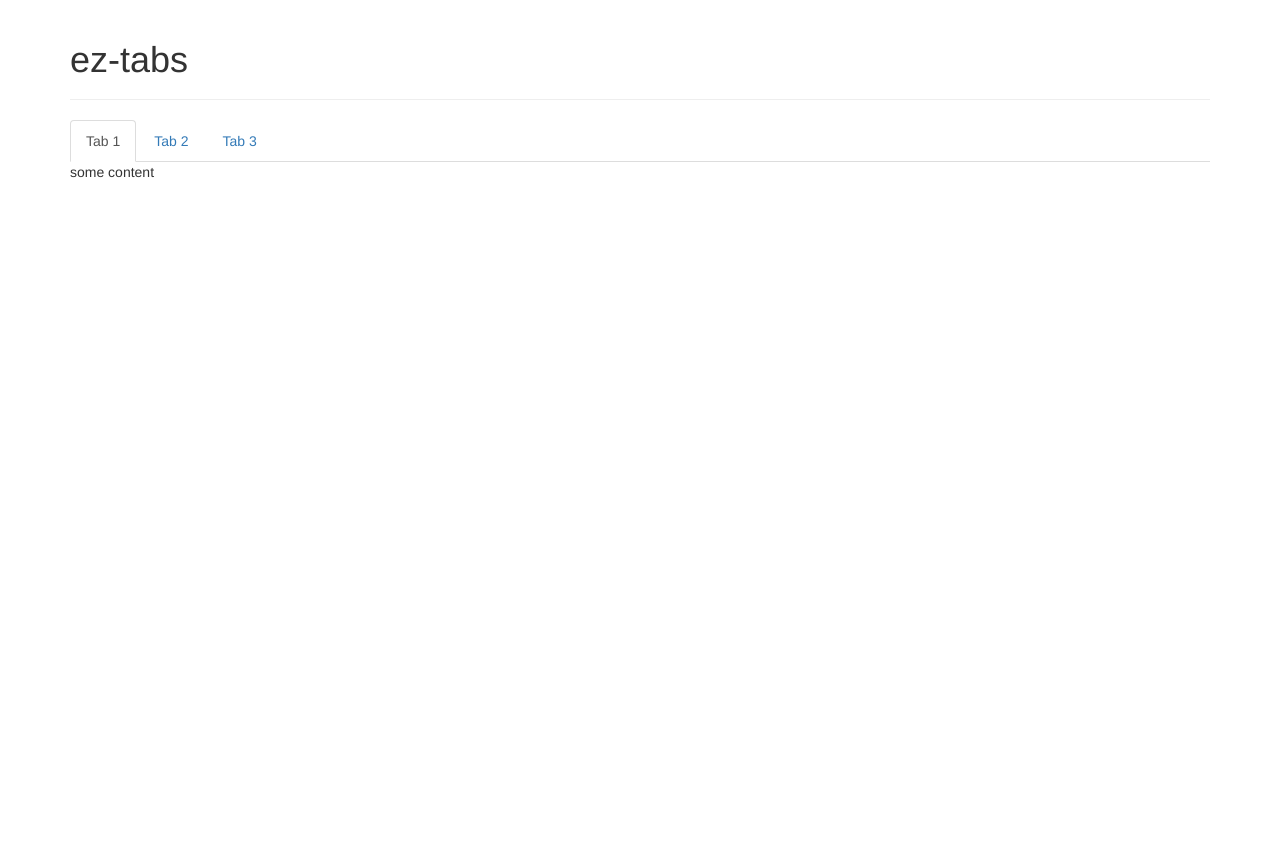
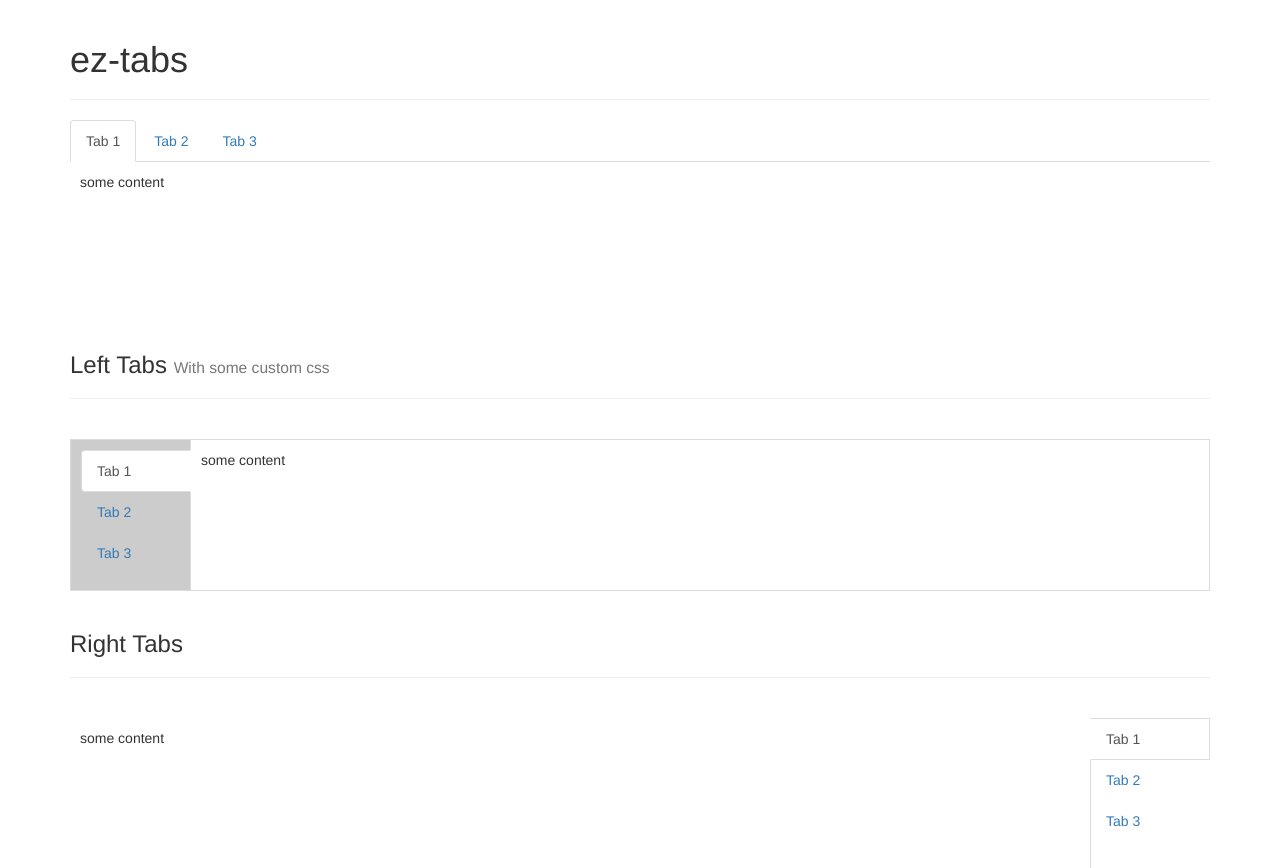
Before and after one commit to jdewit/ez-tabs, a website: page index.html in a window 1280 px wide. Before the commit the page ends 800 px from the top, so only its background shows below. Drawn offline with nearby package versions, Linux system fonts and the light colour scheme.

Commit message:
add css for left & right tabs

```diff
--- a/Gruntfile.js
+++ b/Gruntfile.js
@@ -29,13 +29,23 @@ module.exports = function(grunt) {
         singleRun: true
       }
     },
+    less: {
+      options: {
+        compress: true
+      },
+      styles: {
+        files: {
+          'dist/ez-tabs.min.css': ['src/*.less']
+        }
+      }
+    },
     ngtemplates:  {
       ezTabs:      {
-        src:      'src/*.html',
+        src:      'src/views/**/*.html',
         dest:     'dist/ez-tabs-tpl.min.js',
         options: {
           module: 'ez.tabs',
-          url: function(url) { return url.replace('src/', ''); }
+          url: function(url) { return url.replace('src/views/', ''); }
         }
       }
     },
@@ -46,16 +56,25 @@ module.exports = function(grunt) {
           'dist/ez-tabs-tpl.min.js': ['dist/ez-tabs-tpl.min.js'],
         }
       }
+    },
+    watch: {
+      dev: {
+        files: ['src/**/*'],
+        tasks: ['default']
+      }
     }
+
   });
 
   grunt.loadNpmTasks('grunt-contrib-jshint');
   grunt.loadNpmTasks('grunt-contrib-uglify');
+  grunt.loadNpmTasks('grunt-contrib-watch');
+  grunt.loadNpmTasks('grunt-contrib-less');
   grunt.loadNpmTasks('grunt-karma');
   grunt.loadNpmTasks('grunt-angular-templates');
   grunt.loadNpmTasks('grunt-bump');
 
-  grunt.registerTask('default', ['jshint', 'uglify']);
+  grunt.registerTask('default', ['jshint', 'ngtemplates', 'uglify', 'less']);
 
   grunt.registerTask('test', ['karma:singleRun']);
 
--- a/index.html
+++ b/index.html
@@ -9,9 +9,26 @@
   <script src="//ajax.googleapis.com/ajax/libs/angularjs/1.2.26/angular.js"></script>
   <!--dependencies end -->
 
+  <link href="dist/ez-tabs.min.css" rel="stylesheet"/>
   <script src="src/ez-tabs.js"></script>
   <script src="dist/ez-tabs-tpl.min.js"></script>
 
+  <style>
+    .tabs-left {
+      border: 1px solid #ddd;
+      background-color: #ccc;
+    }
+    .tabs-left .tab-content {
+      background-color: #fff;
+    }
+    .tabs-left li {
+      padding-left: 10px;
+    }
+    .tabs-left li:first-child {
+      padding-top: 10px;
+    }
+
+  </style>
   <script>
     angular.module('myApp', ['ez.tabs'])
 
@@ -40,6 +57,39 @@
           More content
         </tab>
       </tabset>
+      <br>
+      <h3>Left Tabs <small>With some custom css</small></h3>
+      <hr>
+      <br>
+      <tabset class="tabs-left">
+        <tab>
+          <tab-heading>Tab 1</tab-heading>
+          some content
+        </tab>
+        <tab heading="Tab 2">
+          Other content
+        </tab>
+        <tab heading="Tab 3">
+          More content
+        </tab>
+      </tabset>
+      <br>
+      <h3>Right Tabs</h3>
+      <hr>
+      <br>
+      <tabset class="tabs-right">
+        <tab>
+          <tab-heading>Tab 1</tab-heading>
+          some content
+        </tab>
+        <tab heading="Tab 2">
+          Other content
+        </tab>
+        <tab heading="Tab 3">
+          More content
+        </tab>
+      </tabset>
+
     </div>
   </div>
 </body>
--- a/package.json
+++ b/package.json
@@ -19,6 +19,7 @@
     "grunt-angular-templates": "^0.5.7",
     "grunt-bump": "0.0.11",
     "grunt-contrib-jshint": "*",
+    "grunt-contrib-less": "^0.12.0",
     "grunt-contrib-uglify": "latest",
     "grunt-karma": "^0.9.0",
     "jasmine-jquery": "^2.0.5",
--- a/src/ez-tabs.less
+++ b/src/ez-tabs.less
@@ -1,33 +1,79 @@
-.tabs-menu.tabs-pointer {
-  &:before {
-    position: absolute;
-    top: -7px;
-    left: 9px;
-    display: inline-block;
-    border-right: 7px solid transparent;
-    border-bottom: 7px solid #ccc;
-    border-left: 7px solid transparent;
-    border-bottom-color: rgba(0, 0, 0, 0.2);
-    content: '';
+.ez-tabs {
+
+  .tab-content {
+    padding: 10px;
+    min-height: 150px;
   }
-  &:after {
-    position: absolute;
-    top: -6px;
-    left: 10px;
-    display: inline-block;
-    border-right: 6px solid transparent;
-    border-bottom: 6px solid #ffffff;
-    border-left: 6px solid transparent;
-    content: '';
-  }
-  &.pull-right {
-    &:before {
-      left: auto;
-      right: 9px;
-    }
-    &:after {
-      left: auto;
-      right: 10px;
+
+  &.tabs-left, &.tabs-right {
+    position: relative;
+
+    .nav-tabs {
+      width: 120px;
+      position: absolute;
+      top: 0;
+      border: none;
+
+      li {
+        display: block;
+        width: 100%;
+
+        a {
+          width: 100%;
+        }
+
+        &.active a {
+          border-bottom-color: #ddd;
+        }
+      }
+
     }
   }
+
+  &.tabs-left {
+    .nav-tabs {
+      left: 0;
+    }
+
+    .tab-content {
+      margin-left: 119px;
+      border-left: 1px solid #ddd;
+    }
+
+    li {
+      a {
+        border-radius: 0px;
+        border-top-left-radius: 4px;
+        border-bottom-left-radius: 4px;
+      }
+
+      &.active a {
+        border-right-color: #fff;
+      }
+    }
+  }
+
+  &.tabs-right {
+    .nav-tabs {
+      right: 0;
+    }
+
+    .tab-content {
+      margin-right: 119px;
+      border-right: 1px solid #ddd;
+    }
+
+    li {
+      a {
+        border-radius: 0px;
+        border-top-right: 4px;
+        border-bottom-right: 4px;
+      }
+
+      &.active a {
+        border-left-color: #fff;
+      }
+    }
+
+  }
 }
--- a/test/TabsSpec.js
+++ b/test/TabsSpec.js
@@ -819,36 +819,4 @@ describe('tabs', function() {
     }));
   });
 
-  it('template path should be configurable', inject(function($compile, $rootScope, $templateCache) {
-    $templateCache.put('custom_tab_template',
-      '<div class="tabbable">' +
-        '<div class="custom-markup">' +
-          '<span>Some custom markup</span>' +
-          '<ul class="nav nav-{{type || \'tabs\'}}" ng-class="{\'nav-stacked\': vertical, \'nav-justified\': justified}" ng-transclude></ul>' +
-        '</div>' +
-        '<div class="tab-content">' +
-          '<div class="tab-pane"' +
-               'ng-repeat="tab in tabs"' +
-               'ng-class="{active: tab.active}"' +
-               'tab-content-transclude="tab">' +
-          '</div>' +
-        '</div>' +
-      '</div>');
-
-    var scope = $rootScope.$new();
-
-    elm = $compile([
-      '<div>',
-      '  <tabset template-url="custom_tab_template">',
-      '    <tab heading="Stuff">',
-      '      Some stuff',
-      '    </tab>',
-      '  </tabset>',
-      '</div>'
-    ].join('\n'))(scope);
-    scope.$apply();
-
-    expect(elm.find('.custom-markup').length).toEqual(1);
-    expect(elm.find('.custom-markup span').text()).toEqual('Some custom markup');
-  }));
 });
```
Also changed, not shown: src/ez-tabs.js (+11 -11 lines), src/views/ez-tabs-tabset.html (renamed from src/ez-tabs-tabset.html, +1 -1 lines), dist/ez-tabs-tpl.min.js, dist/ez-tabs.min.css (added), dist/ez-tabs.min.js, src/views/ez-tabs-tab.html (renamed from src/ez-tabs-tab.html).
